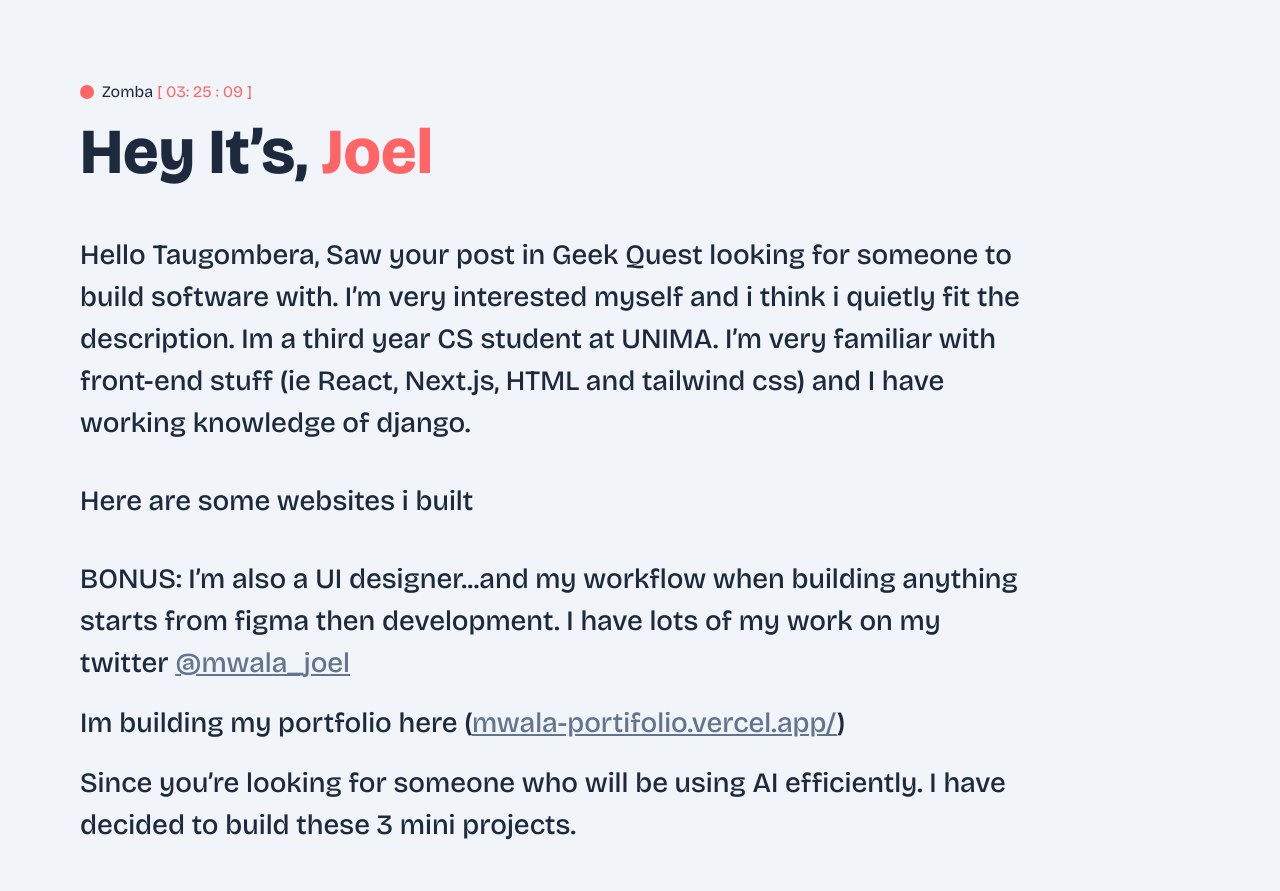
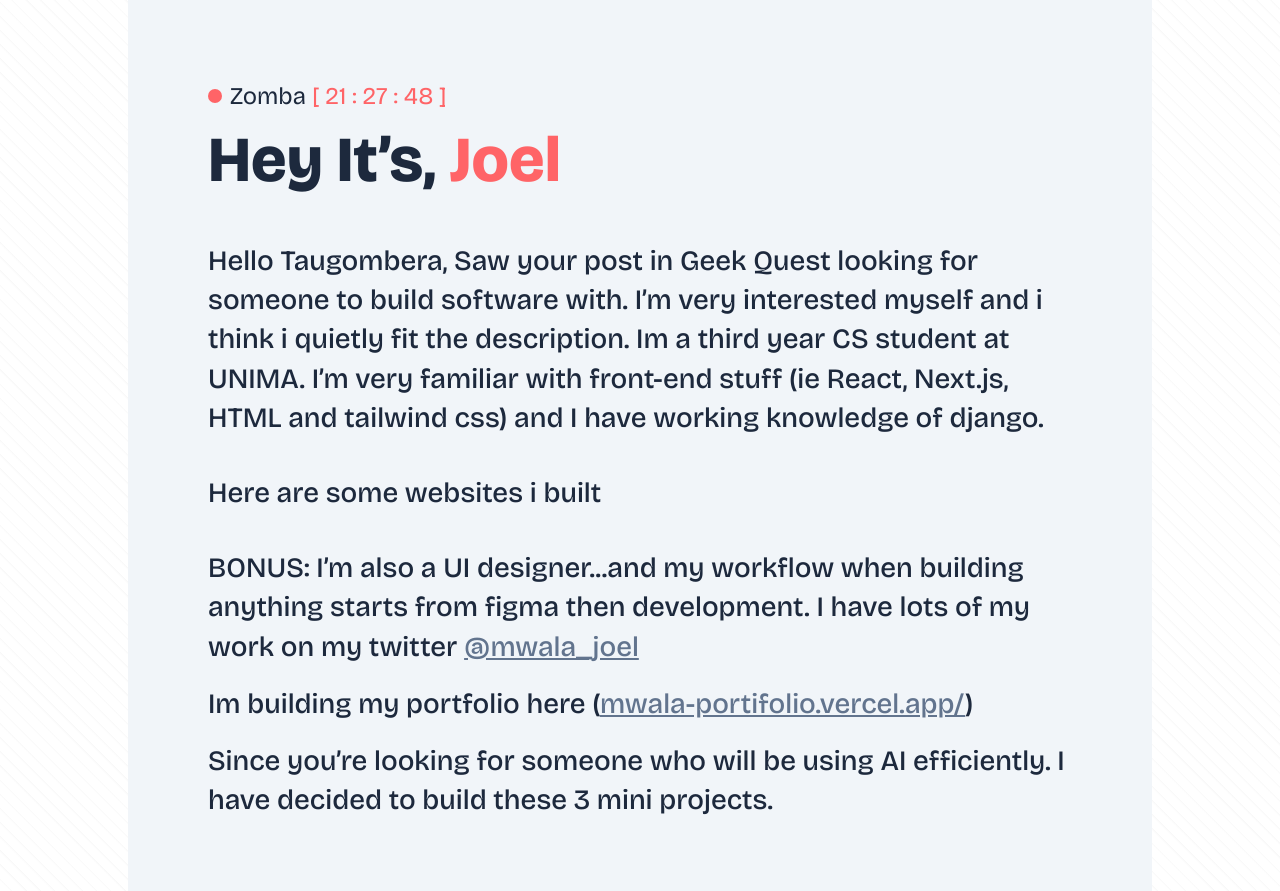
Before and after one commit to kazoomarc/mwala-application-for-tau, a Next.js app: page / in a window 1280 px wide. Shown: the top 891 px of the page. Built offline with nearby package versions, Linux system fonts and the light colour scheme.

Commit message:
added working timer

```diff
--- a/app/page.tsx
+++ b/app/page.tsx
@@ -1,6 +1,35 @@
+"use client";
 import Image from "next/image";
+import { useEffect, useState } from "react";
 
 export default function Home() {
+  // start of ai gen code
+
+  const [time, setTime] = useState("");
+
+  useEffect(() => {
+    const updateTime = () => {
+      const now = new Date();
+      // Convert to UTC+2 (Zomba time)
+      const zombaTime = new Date(
+        now.toLocaleString("en-US", { timeZone: "Africa/Blantyre" })
+      );
+      const formatted = zombaTime
+        .toTimeString()
+        .split(" ")[0]
+        .split(":")
+        .slice(0, 3)
+        .join(" : ");
+      setTime(formatted);
+    };
+
+    updateTime(); // Initial call
+    const interval = setInterval(updateTime, 1000); // Update every second
+
+    return () => clearInterval(interval); // Clean up on unmount
+  }, []);
+  // start of ai gen code
+
   return (
     <div
       className="flex justify-center "
@@ -11,21 +40,21 @@ export default function Home() {
       }}
       // end of ai gen code
     >
-      <div className="p-8 pb-20 max-w-[1800px] text-slate-800 sm:p-20 font-[family-name:var(--font-bricolage-sans)] bg-slate-100">
+      <div className="p-5 pb-20 max-w-[1024px] text-slate-800 md:p-20 font-[family-name:var(--font-bricolage-sans)] bg-slate-100">
         <div>
           <div>
             <div className="flex items-center gap-2">
               <div className="h-[14px] w-[14px] rounded-full bg-red-400"></div>
-              <span>
-                Zomba <span className="text-red-400">[ 03: 25 : 09 ]</span>
+              <span className="text-xl md:text-2xl">
+                Zomba <span className="text-red-400 text-">[ {time} ]</span>
               </span>
             </div>
-            <h1 className="text-[64px] font-extrabold">
+            <h1 className="text-[44px] md:text-[64px] font-extrabold">
               Hey It’s, <span className="text-red-400">Joel</span>
             </h1>
           </div>
           <div>
-            <p className="font-medium text-[28px] max-w-[944px] mt-[34px]">
+            <p className="font-medium text-xl md:text-[28px] max-w-[944px] mt-[34px]">
               Hello Taugombera, Saw your post in Geek Quest looking for someone
               to build software with. I’m very interested myself and i think i
               quietly fit the description. Im a third year CS student at UNIMA.
@@ -33,11 +62,11 @@ export default function Home() {
               and tailwind css) and I have working knowledge of django.
             </p>
             <div>
-              <p className="font-medium text-[28px] mt-9">
+              <p className="font-medium text-xl md:text-[28px] mt-9">
                 Here are some websites i built
               </p>
             </div>
-            <p className="font-medium text-[28px] mt-9 max-w-[944px]">
+            <p className="font-medium text-xl md:text-[28px] mt-9 max-w-[944px]">
               BONUS: I’m also a UI designer...and my workflow when building
               anything starts from figma then development. I have lots of my
               work on my twitter{" "}
@@ -50,7 +79,7 @@ export default function Home() {
               </a>
             </p>
 
-            <p className="font-medium text-[28px] mt-[18px]">
+            <p className="font-medium text-xl md:text-[28px] mt-[18px]">
               Im building my portfolio here (
               <a
                 href="https://mwala-portifolio.vercel.app/"
@@ -61,7 +90,7 @@ export default function Home() {
               </a>
               )
             </p>
-            <p className="font-medium text-[28px] mt-[18px] max-w-[944px]">
+            <p className="font-medium text-xl md:text-[28px] mt-[18px] max-w-[944px]">
               Since you’re looking for someone who will be using AI efficiently.
               I have decided to build these 3 mini projects.
             </p>
@@ -78,7 +107,7 @@ export default function Home() {
               Colophon{" "}
               <span className="text-red-400">&lt;behind this web page&gt;</span>
             </h1>
-            <p className="font-medium text-[28px] mt-[18px] max-w-[944px]">
+            <p className="font-medium text-xl md:text-[28px] mt-[18px] max-w-[944px]">
               This site was designed in Figma for tablet and mobile version.
               Font used is{" "}
               <span className="font-bold">Bricolage Grotesque</span> and{" "}
@@ -101,7 +130,7 @@ export default function Home() {
                 [red-400 #00000]
               </span>
             </p>
-            <p className="font-medium text-[28px] mt-[18px] max-w-[944px]">
+            <p className="font-medium text-xl md:text-[28px] mt-[18px] max-w-[944px]">
               It was built using Next.js and tailwind.css and deployed on
               vercel. The source code of the page can be found here
               (github_repo). The parts that were heavily AI assisted are
@@ -125,7 +154,7 @@ function Project() {
   return (
     <div className="mt-[68px]">
       <div>
-        <h2 className="font-semibold text-slate-800 text-4xl">
+        <h2 className="font-semibold text-slate-800 text-2xl md:text-4xl">
           Title of project
         </h2>
       </div>
@@ -138,10 +167,10 @@ function Project() {
         }}
         // end of ai gen code
       >
-        <div className="bg-slate-50 border border-slate-400 m-[40px] rounded-sm min-h-[600px]"></div>
+        <div className="bg-slate-50 border border-slate-400 m-4 md:m-[40px] rounded-sm min-h-[600px]"></div>
       </div>
       <div>
-        <p className="text-[28px] font-medium mt-6">
+        <p className="text-xl md:text-[28px] font-medium mt-6">
           Description of what the project is about. how to actually interact
           with the project and what it achieves. What AI is used and how.
         </p>
```
